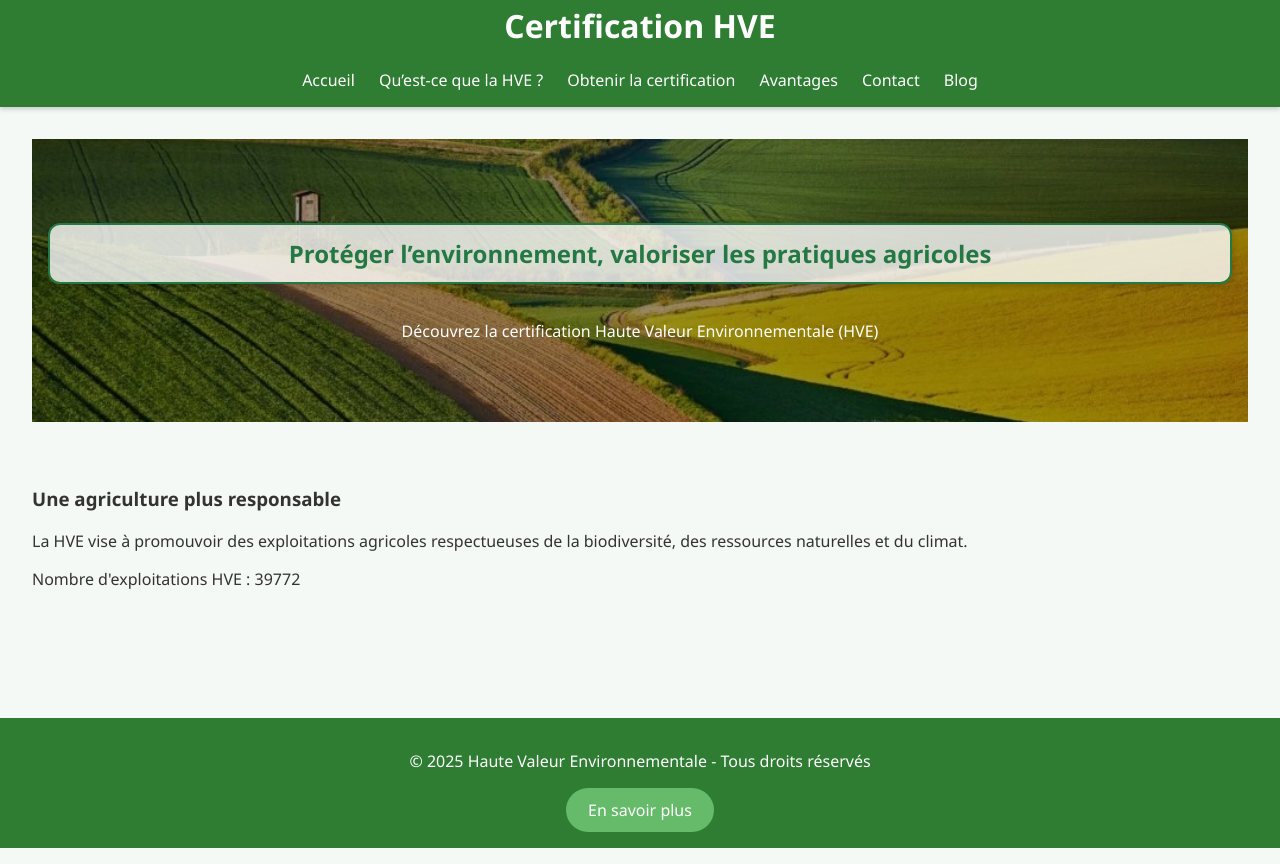
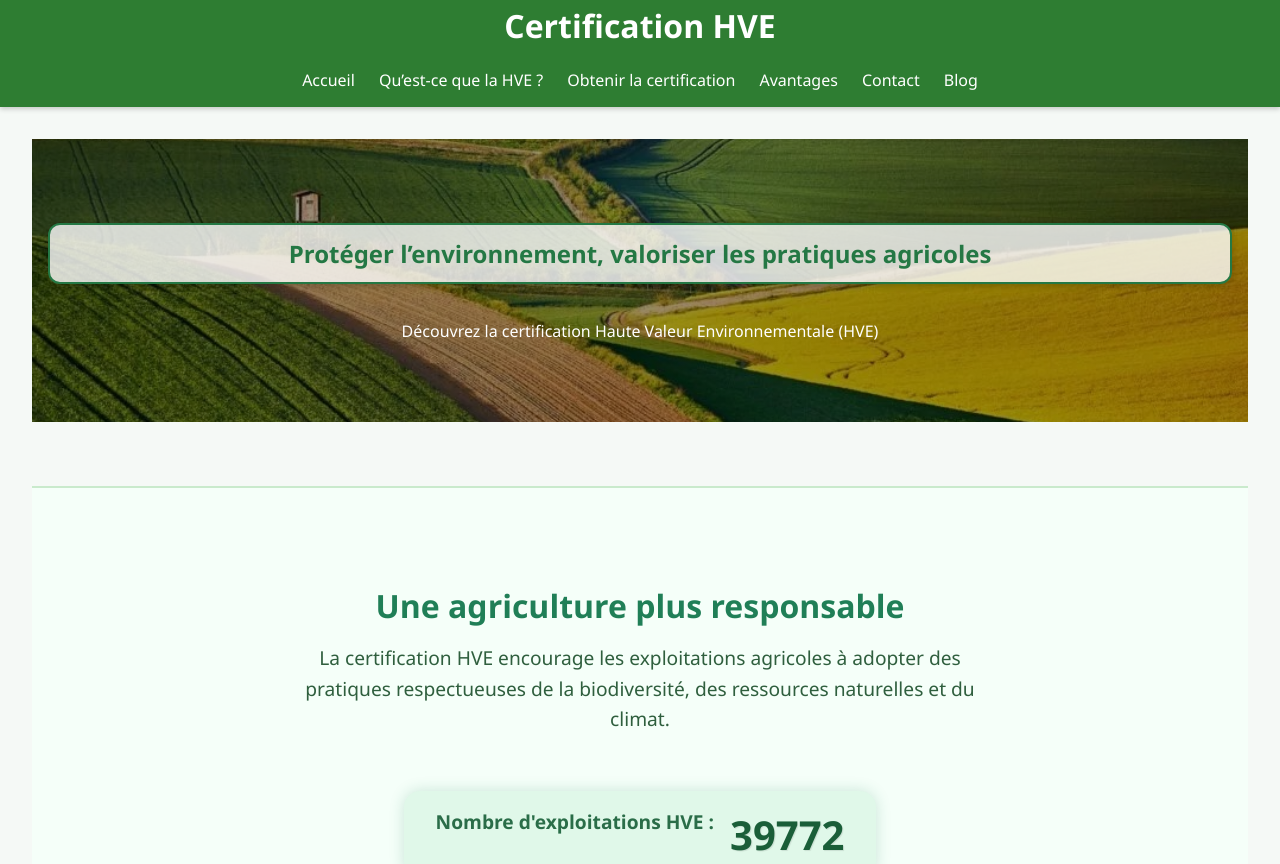
Before and after one commit to maximekobrin/HVE, a plain HTML site: page index.html in a window 1280 px wide. Shown: the part 88-952 px from the top of the page. Drawn offline with Linux system fonts and the light colour scheme.

Commit message:
photo ajout

```diff
--- a/index.html
+++ b/index.html
@@ -29,11 +29,15 @@
       <p>Découvrez la certification Haute Valeur Environnementale (HVE)</p>
     </section>
 
-    <section class="intro">
-      <h3>Une agriculture plus responsable</h3>
-      <p>La HVE vise à promouvoir des exploitations agricoles respectueuses de la biodiversité, des ressources naturelles et du climat.</p>
-      <p>Nombre d'exploitations HVE : <span id="compteur-hve">0</span></p>
-    </section>
+    <section class="intro" id="section-intro">
+  <h3 class="animate-slide">Une agriculture plus responsable</h3>
+  <p>La certification HVE encourage les exploitations agricoles à adopter des pratiques respectueuses de la biodiversité, des ressources naturelles et du climat.</p>
+
+  <div class="compteur-container">
+    <p class="compteur-label">Nombre d'exploitations HVE :</p>
+    <span id="compteur-hve" class="compteur-valeur">39772</span>
+  </div>
+</section>
   </main>
 
   <footer>
--- a/indexstyle.css
+++ b/indexstyle.css
@@ -551,3 +551,54 @@ textarea:focus {
   color: #247844;
   box-shadow: 0 2px 6px rgba(0,0,0,0.2);
 }
+
+/* intro */
+.intro {
+  background-color: #f5fff9;
+  padding: 4em 2em;
+  text-align: center;
+  color: #2f5f3e;
+  border-top: 2px solid #c9eacc;
+  border-bottom: 2px solid #c9eacc;
+}
+
+.intro h3 {
+  font-size: 2rem;
+  margin-bottom: 1rem;
+  color: #207f57;
+  font-weight: 600;
+}
+
+.intro p {
+  font-size: 1.2rem;
+  max-width: 700px;
+  margin: 0 auto 1.5rem auto;
+  line-height: 1.6;
+}
+
+.compteur-container {
+  margin-top: 2rem;
+  display: inline-flex;
+  align-items: center;
+  gap: 1rem;
+  background: #e0f8e9;
+  padding: 1rem 2rem;
+  border-radius: 1em;
+  box-shadow: 0 0 15px rgba(32, 127, 87, 0.2);
+}
+
+.compteur-label {
+  font-size: 1.2rem;
+  font-weight: bold;
+  color: #2a6d48;
+  margin: 0;
+  text-align: center;
+}
+
+.compteur-valeur {
+  font-size: 2.5rem;
+  font-weight: bold;
+  color: #1a5e38;
+  text-shadow: 1px 1px 1px rgba(0,0,0,0.1);
+  text-align: center;
+}
--- a/script.js
+++ b/script.js
@@ -66,19 +66,38 @@ document.addEventListener("DOMContentLoaded", function () {
 
 
 /* Acceuil */
-function animateCounter(id, endValue) {
-  let counter = 0;
-  const speed = 20;
-  const el = document.getElementById(id);
-  const update = () => {
-    if (counter < endValue) {
-      counter += Math.ceil(endValue / 100);
-      el.textContent = counter;
-      setTimeout(update, speed);
-    } else {
-      el.textContent = endValue;
+
+  const compteurEl = document.getElementById("compteur-hve");
+  const sectionIntro = document.getElementById("section-intro");
+  let aDejaAnime = false;
+
+  function animeCompteur() {
+    const cible = 39772;
+    let compteur = 0;
+
+    function incrementer() {
+      const incrément = Math.ceil((cible - compteur) / 12);
+      if (compteur < cible) {
+        compteur += incrément;
+        compteurEl.textContent = compteur;
+        setTimeout(incrementer, 30);
+      } else {
+        compteurEl.textContent = cible;
+      }
     }
-  };
-  update();
-}
-animateCounter("compteur-hve", 39772);
+
+    incrementer();
+  }
+
+  const observer = new IntersectionObserver((entries) => {
+    entries.forEach(entry => {
+      if (entry.isIntersecting && !aDejaAnime) {
+        animeCompteur();
+        aDejaAnime = true;
+      }
+    });
+  }, {
+    threshold: 0.5
+  });
+
+  observer.observe(sectionIntro);
```
Also changed, not shown: pages/a-propos.html (+4 -4 lines), image/photo_Mat_Lou.JPG (added), image/photo_Max_Kob.jpeg (added), 1 other file.
